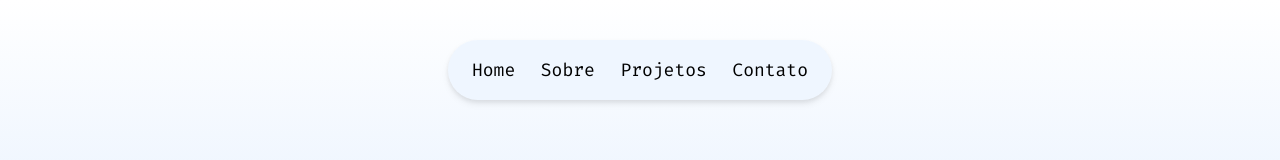
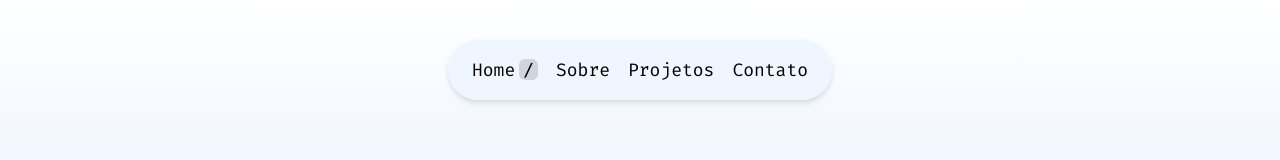
Before and after one commit to enzosakamoto/architecture-portfolio, a Next.js app: page / in a window 1280 px wide. Shown: the top 160 px of the page. Built offline with nearby package versions, Linux system fonts and the light colour scheme.

Commit message:
fixed navbar

```diff
--- a/src/app/components/navbar/Navbar.tsx
+++ b/src/app/components/navbar/Navbar.tsx
@@ -15,7 +15,7 @@ export default function Navbar({ english }: NavbarProps) {
           href="/"
           className={`transform cursor-pointer select-none transition-all duration-200 hover:scale-105`}
         >
-          Home
+          Home<code className="ml-1 rounded-md bg-gray-300 px-1">/</code>
         </Link>
         <Link
           href="/about"
```
